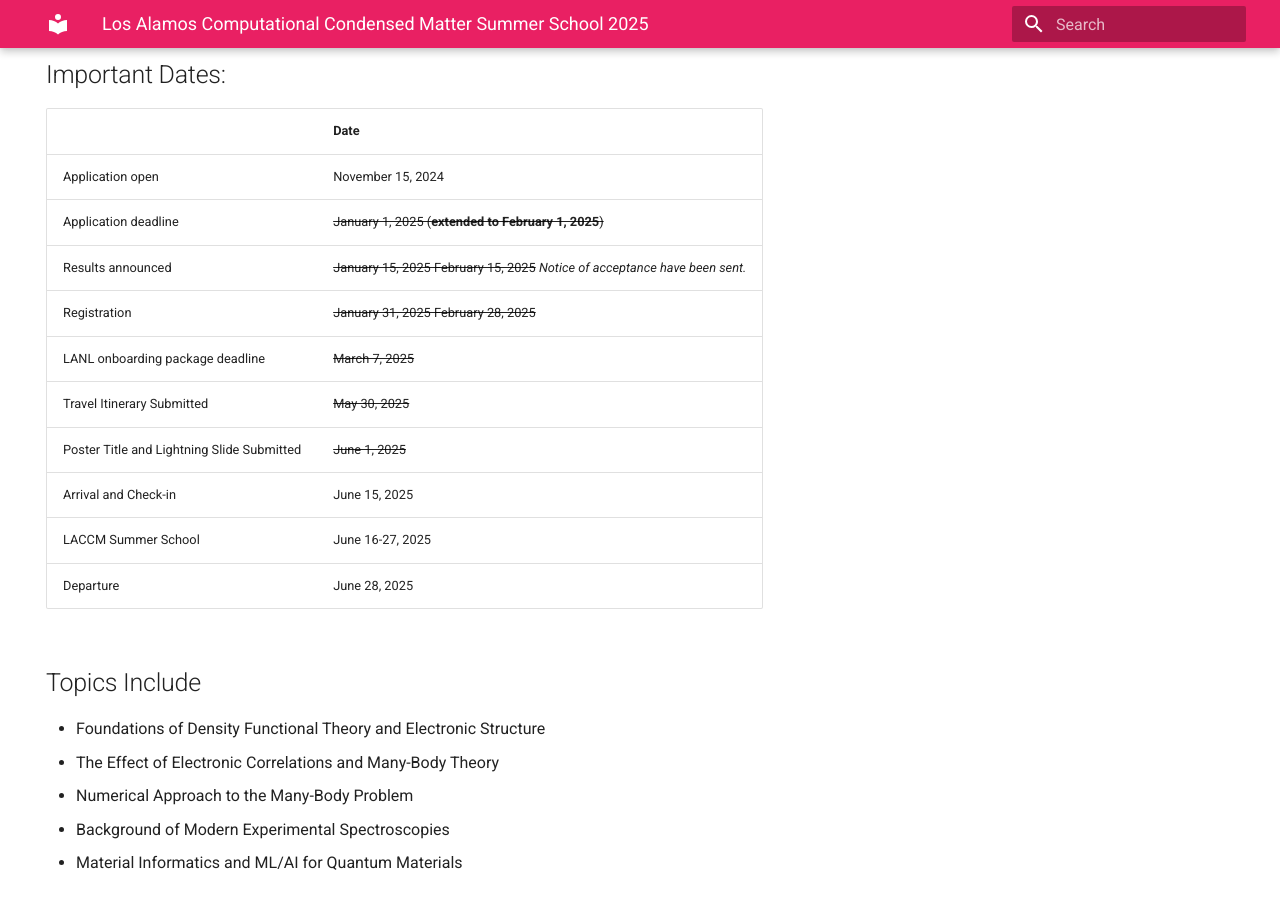
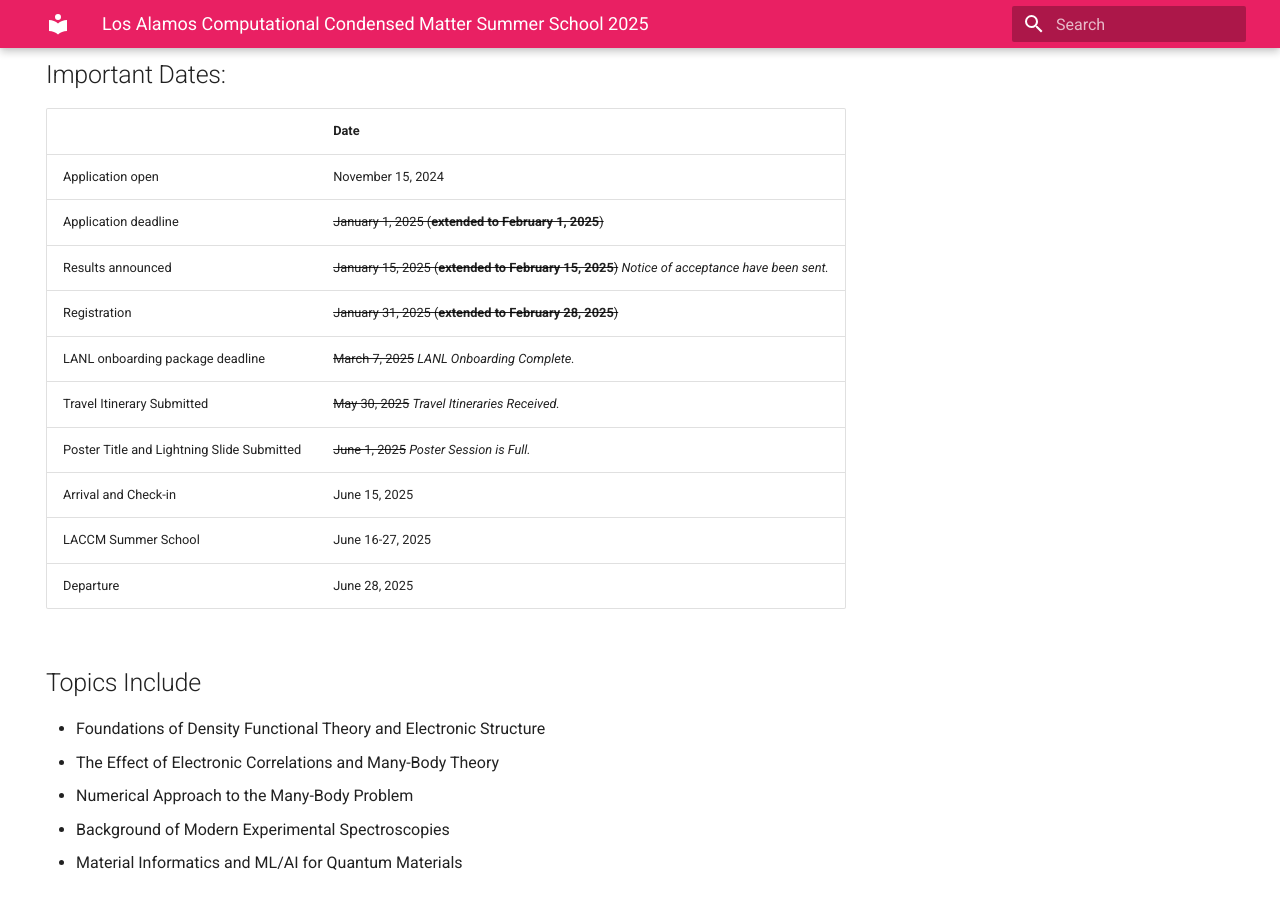
Before and after one commit to LACCMSS/2025, an MkDocs documentation site: the page built from docs/index.md, in a window 1280 px wide and 900 px high, scrolled down 1159 px. Built offline with MkDocs 1.6.1 and Material for MkDocs 9.7.7, drawn with Linux system fonts in a browser that asks for light colours.

Commit message:
Update index.md

```diff
--- a/docs/index.md
+++ b/docs/index.md
@@ -28,11 +28,11 @@ Registration is required for non-LANL participants who will receive travel, room
 |-------|------|
 | Application open | November 15, 2024 |
 | Application deadline | <s>January 1, 2025 (**extended to February 1, 2025**)</s>|
-| Results announced | <s>January 15, 2025 February 15, 2025</s> <i style="text-color:Tomato;">Notice of acceptance have been sent.</i>|
-| Registration | <s>January 31, 2025 February 28, 2025</s> |
-| LANL onboarding package deadline | <s>March 7, 2025</s> |
-| Travel Itinerary Submitted | <s>May 30, 2025</s> |
-| Poster Title and Lightning Slide Submitted | <s>June 1, 2025</s> |
+| Results announced | <s>January 15, 2025 (**extended to February 15, 2025**)</s> <i style="text-color:Tomato;">Notice of acceptance have been sent.</i>|
+| Registration | <s>January 31, 2025 (**extended to February 28, 2025**)</s> |
+| LANL onboarding package deadline | <s>March 7, 2025</s> <i style="text-color:Tomato;">LANL Onboarding Complete.</i>|
+| Travel Itinerary Submitted | <s>May 30, 2025</s> <i style="text-color:Tomato;">Travel Itineraries Received.</i>|
+| Poster Title and Lightning Slide Submitted | <s>June 1, 2025</s> <i style="text-color:Tomato;">Poster Session is Full.</i>|
 | Arrival and Check-in | June 15, 2025 |
 | LACCM Summer School | June 16-27, 2025 |
 | Departure | June 28, 2025 |
```
